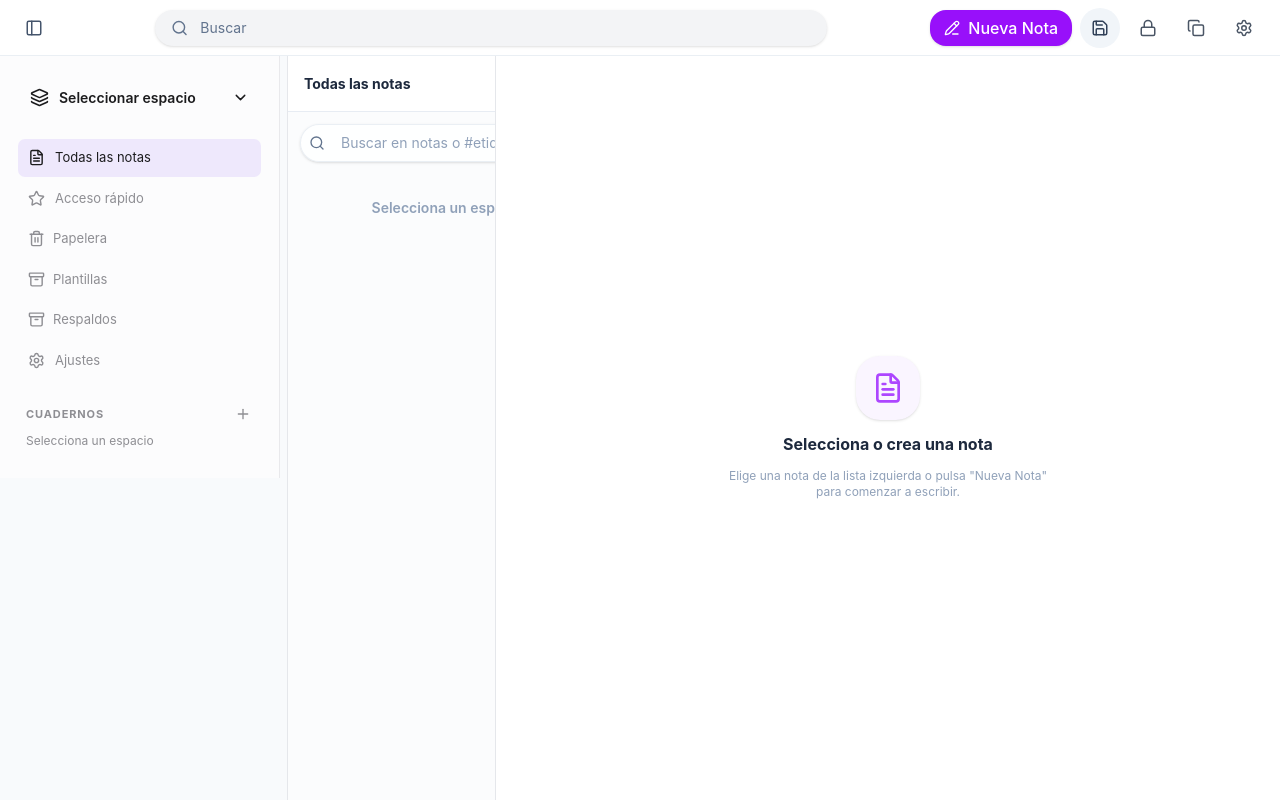
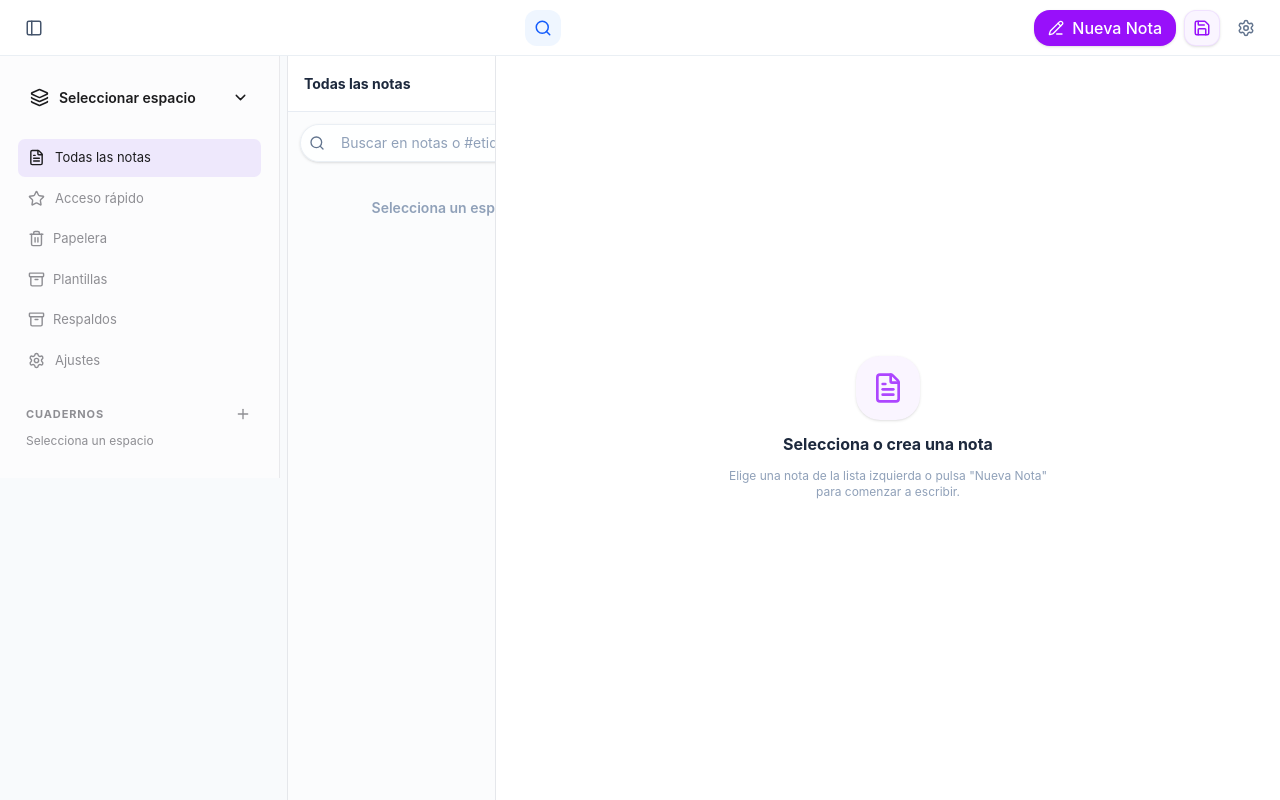
Before and after one commit to oslecvaldez-ai/NoteHub_web, a React (Vite) app: page / in a window 1280 px wide. Built offline with nearby package versions, Linux system fonts and the light colour scheme.

Commit message:
UI: topbar - prominent save button, remove lock/copy, expandable search

```diff
--- a/src/core/components/GlobalHeader.tsx
+++ b/src/core/components/GlobalHeader.tsx
@@ -1,13 +1,11 @@
-import { type ChangeEvent, type ReactElement } from "react";
 import {
-  Copy,
-  Lock,
-  Save,
-  Search,
-  Settings,
-  PanelLeft,
-  PencilLine,
-} from "lucide-react";
+  type ChangeEvent,
+  type ReactElement,
+  useEffect,
+  useRef,
+  useState,
+} from "react";
+import { Save, Search, Settings, PanelLeft, PencilLine } from "lucide-react";
 
 interface GlobalHeaderProps {
   searchQuery: string;
@@ -26,6 +24,33 @@ export function GlobalHeader({
   onReload,
   onToggleSidebar,
 }: GlobalHeaderProps): ReactElement {
+  const [searchOpen, setSearchOpen] = useState(false);
+  const containerRef = useRef<HTMLDivElement | null>(null);
+  const inputRef = useRef<HTMLInputElement | null>(null);
+
+  useEffect(() => {
+    if (searchOpen) {
+      inputRef.current?.focus();
+    }
+  }, [searchOpen]);
+
+  useEffect(() => {
+    function handleClickOutside(e: MouseEvent) {
+      if (!containerRef.current) return;
+      if (!containerRef.current.contains(e.target as Node) && !searchQuery) {
+        setSearchOpen(false);
+      }
+    }
+    function handleKey(e: KeyboardEvent) {
+      if (e.key === "Escape" && !searchQuery) setSearchOpen(false);
+    }
+    document.addEventListener("mousedown", handleClickOutside);
+    document.addEventListener("keydown", handleKey);
+    return () => {
+      document.removeEventListener("mousedown", handleClickOutside);
+      document.removeEventListener("keydown", handleKey);
+    };
+  }, [searchQuery]);
   return (
     <header className="flex h-14 w-full items-center justify-between gap-4 bg-white/85 dark:bg-slate-950/85 backdrop-blur-md border-b border-slate-200/70 dark:border-slate-800/70 px-4">
       <div className="flex items-center gap-2">
@@ -40,16 +65,44 @@ export function GlobalHeader({
       </div>
 
       <div className="flex flex-1 items-center justify-center px-2">
-        <div className="flex w-full max-w-2xl items-center gap-3 rounded-full bg-gray-100 px-4 py-2 text-slate-500 shadow-sm">
+        <div ref={containerRef} className="flex items-center">
+          {!searchOpen ? (
+            <button
+              type="button"
+              aria-label="Abrir búsqueda"
+              onClick={() => setSearchOpen(true)}
+              className="h-9 w-9 rounded-xl bg-blue-50 text-blue-600 hover:bg-blue-100 dark:bg-blue-950/60 dark:text-blue-300 flex items-center justify-center transition"
+            >
               <Search size={18} />
+            </button>
+          ) : (
+            <div className="transition-all duration-200 ease-out w-64 md:w-80">
+              <div className="flex items-center gap-3 rounded-full bg-white px-3 py-2 text-slate-700 shadow-sm border border-slate-100">
+                <Search className="h-4 w-4 text-slate-400" />
                 <input
+                  ref={inputRef}
                   value={searchQuery}
                   onChange={(event: ChangeEvent<HTMLInputElement>) =>
                     onSearch(event.target.value)
                   }
                   placeholder="Buscar"
-            className="w-full bg-transparent border-0 text-sm text-slate-900 outline-none placeholder:text-slate-500"
+                  autoFocus
+                  className="w-full bg-transparent border-0 text-sm outline-none placeholder:text-slate-400"
                 />
+                <button
+                  type="button"
+                  aria-label="Limpiar búsqueda"
+                  onClick={() => {
+                    onSearch("");
+                    setSearchOpen(false);
+                  }}
+                  className="h-8 w-8 rounded-full flex items-center justify-center text-slate-500 hover:bg-slate-100"
+                >
+                  ×
+                </button>
+              </div>
+            </div>
+          )}
         </div>
       </div>
 
@@ -67,28 +120,14 @@ export function GlobalHeader({
           aria-label="Guardar nota"
           title="Guardar cambios"
           onClick={onSaveNote}
-          className="inline-flex h-10 w-10 items-center justify-center rounded-full bg-slate-100 text-slate-700 transition hover:bg-emerald-100 hover:text-emerald-700 focus:outline-none focus:ring-2 focus:ring-emerald-500/30"
+          className="h-9 w-9 rounded-xl bg-purple-50 text-purple-600 hover:bg-purple-100 dark:bg-purple-950/60 dark:text-purple-300 dark:hover:bg-purple-900/60 border border-purple-200/60 dark:border-purple-800/60 flex items-center justify-center transition shadow-sm"
         >
           <Save size={18} />
         </button>
         <button
           type="button"
-          aria-label="Bloquear"
-          className="inline-flex h-10 w-10 items-center justify-center rounded-full text-gray-600 transition hover:bg-gray-100 focus:outline-none focus:ring-2 focus:ring-violet-500/30"
-        >
-          <Lock size={18} />
-        </button>
-        <button
-          type="button"
-          aria-label="Duplicar"
-          className="inline-flex h-10 w-10 items-center justify-center rounded-full text-gray-600 transition hover:bg-gray-100 focus:outline-none focus:ring-2 focus:ring-violet-500/30"
-        >
-          <Copy size={18} />
-        </button>
-        <button
-          type="button"
           aria-label="Ajustes"
-          className="inline-flex h-10 w-10 items-center justify-center rounded-full text-gray-600 transition hover:bg-gray-100 focus:outline-none focus:ring-2 focus:ring-violet-500/30"
+          className="h-9 w-9 rounded-xl text-slate-500 hover:bg-slate-100 dark:text-slate-400 dark:hover:bg-slate-800 flex items-center justify-center transition"
         >
           <Settings size={18} />
         </button>
```
Lines whose indentation alone changed are shown as unchanged.
